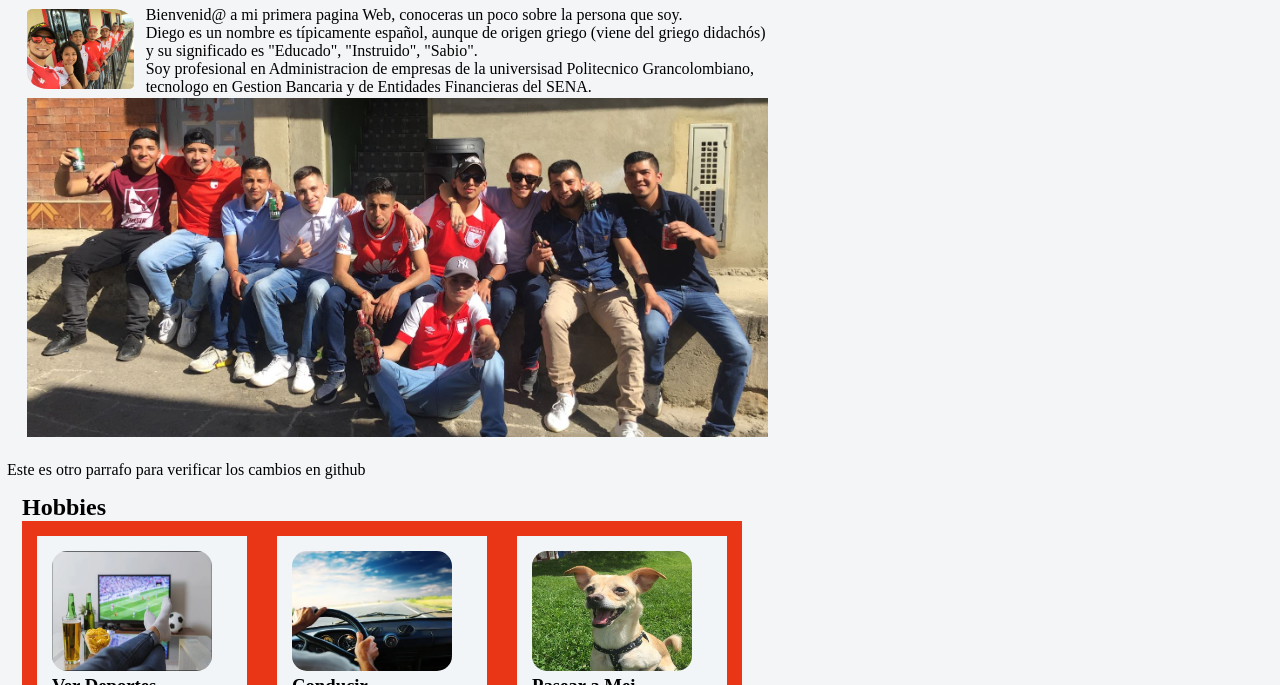
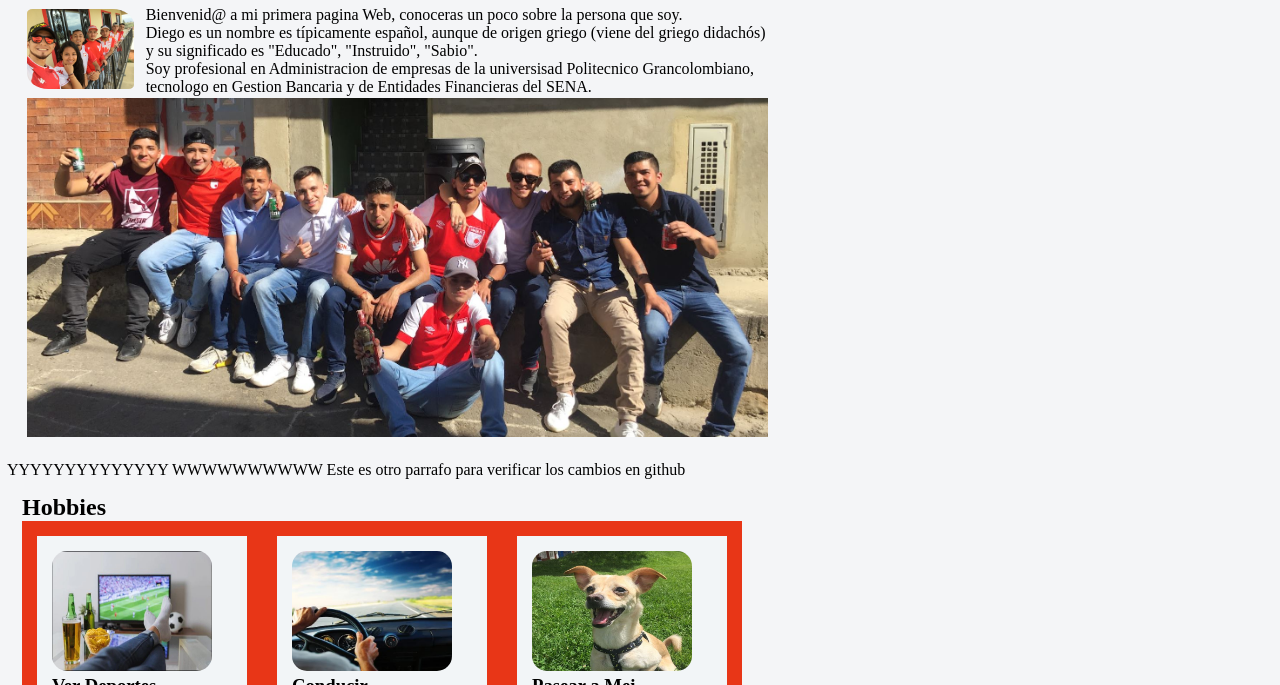
Before and after one commit to diegocamposp/miprimerapagina, a plain HTML site: page index.html in a window 1280 px wide. Shown: the part 115-800 px from the top of the page. Drawn offline with Linux system fonts and the light colour scheme.

Commit message:
segundo cambio

```diff
--- a/index.html
+++ b/index.html
@@ -40,7 +40,7 @@
             <img id="family" src="family.JPG" width="100%" alt="intro">
         </div>
         <div id="textorelevante" class="greeting">
-            <p>Este es otro parrafo para verificar los cambios en github</p>
+            <p>YYYYYYYYYYYYYY WWWWWWWWWW Este es otro parrafo para verificar los cambios en github</p>
         </div>
         <div id="SH" class="SeccionHobbies">
             <div class="Tit-Seccion1"><H2>Hobbies</H2></div>
```
